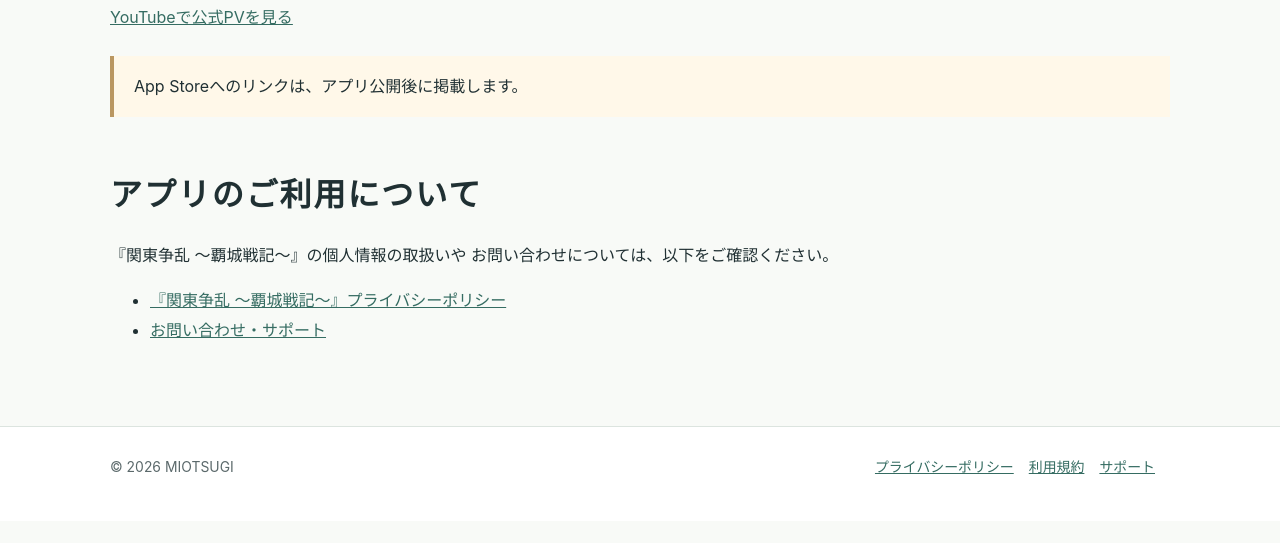
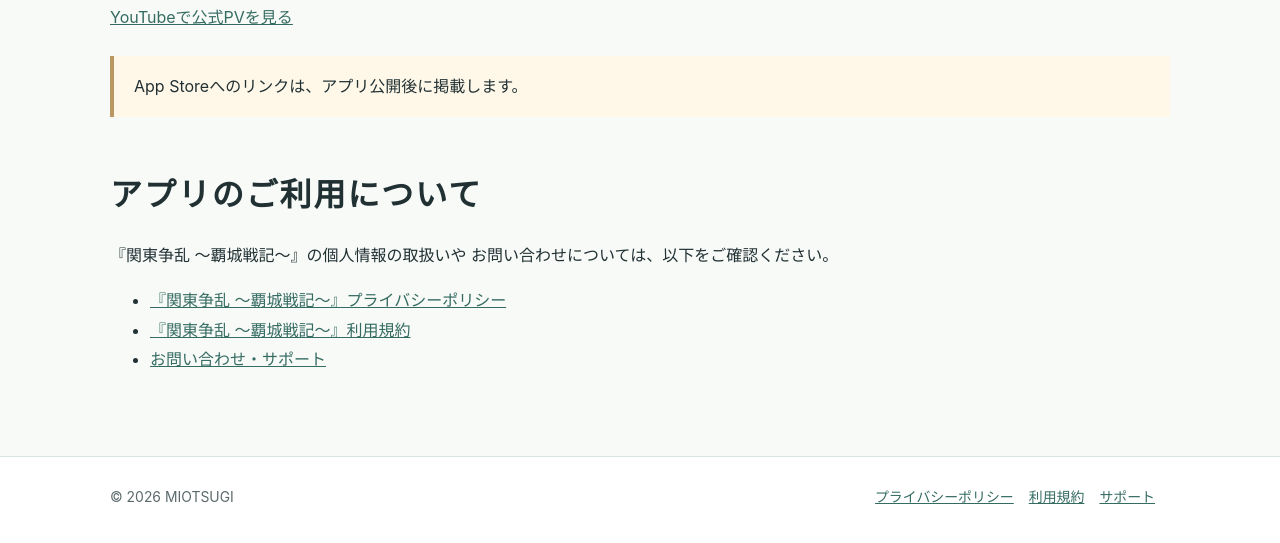
Before and after one commit to shin-devworks/studio-website, a plain HTML site: page games/hajo-senki/index.html in a window 1280 px wide. Shown: the part 6244-6787 px from the top of the page. Before the commit the page ends 6765 px from the top, so only its background shows below. Drawn offline with Linux system fonts and the light colour scheme.

Commit message:
Add Hajo Senki terms link to game page

```diff
--- a/games/hajo-senki/index.html
+++ b/games/hajo-senki/index.html
@@ -116,10 +116,16 @@
     お問い合わせについては、以下をご確認ください。
   </p>
 
+
 <ul>
   <li>
     <a href="../../privacy/hajo-senki/">
       『関東争乱 ～覇城戦記～』プライバシーポリシー
+    </a>
+  </li>
+  <li>
+    <a href="../../terms/hajo-senki/">
+      『関東争乱 ～覇城戦記～』利用規約
     </a>
   </li>
   <li>
@@ -128,6 +134,7 @@
     </a>
   </li>
 </ul>
+
 </section>
 
 </div></section></main><footer class="footer">
```
Lines whose indentation alone changed are shown as unchanged.
